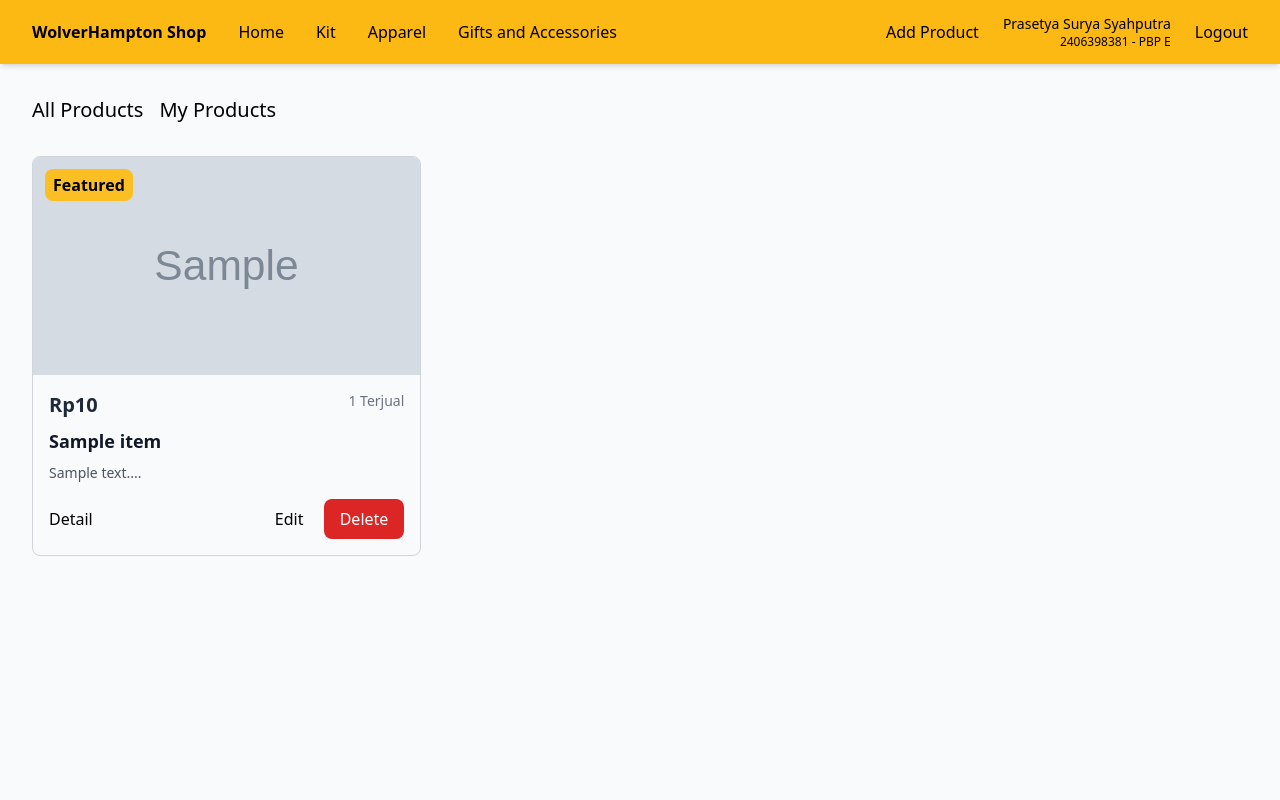
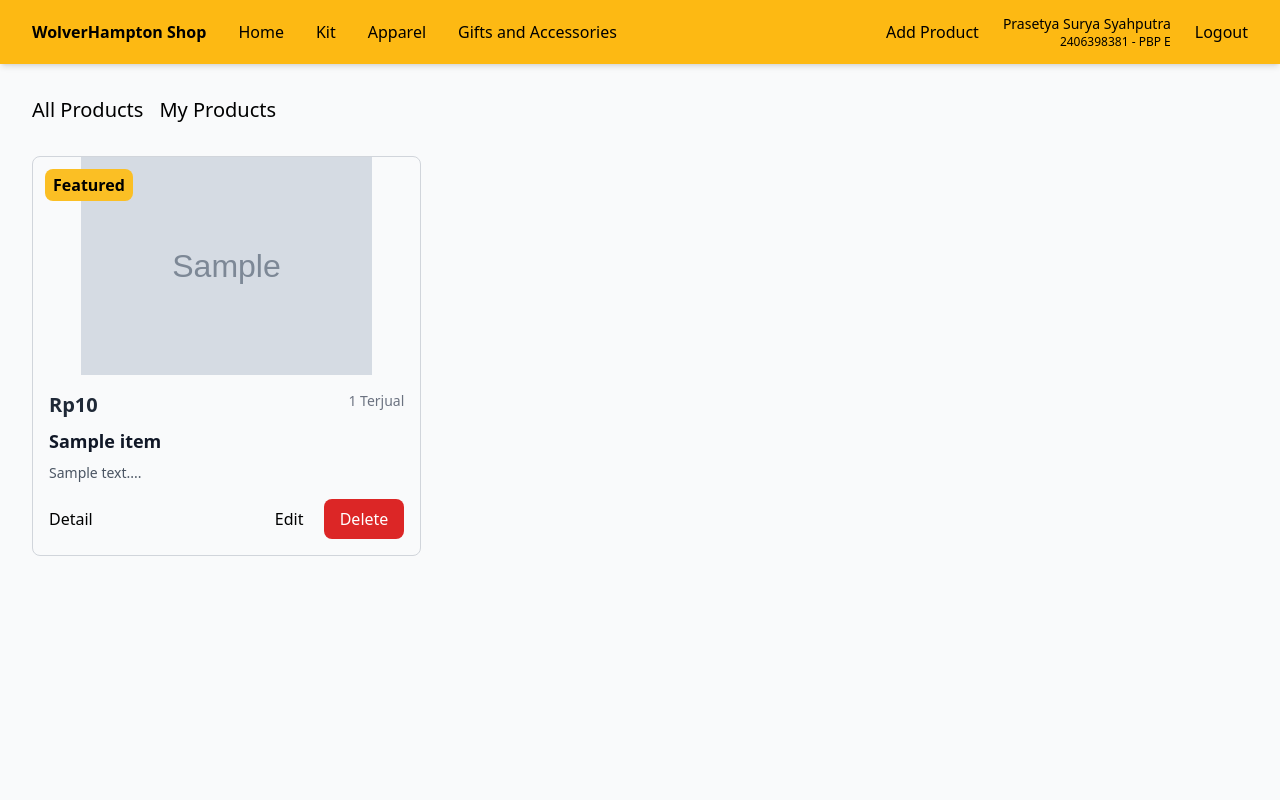
Before and after one commit to prasetyasurya-ui/football_shop, a Django app: page / in a window 1280 px wide. Run offline with Django 5.2, Linux system fonts and the light colour scheme; a user stored in the database is signed in; tables that the repository leaves empty hold one stand-in row (values such as "Sample post"); grey boxes marked "Sample" are stand-in pictures; some libraries are stand-ins or nearby versions.

Commit message:
added more styling

```diff
--- a/main/templates/card_product.html
+++ b/main/templates/card_product.html
@@ -3,7 +3,7 @@
 <div class="relative rounded-lg overflow-hidden border border-gray-300">
     <div class="aspect-[16/9] relative overflow-hidden">
         {% if product.thumbnail %}
-        <img src="{{ product.thumbnail }}" alt="a photo of {{ product.name }}" class="w-full h-full object-cover">
+        <img src="{{ product.thumbnail }}" alt="a photo of {{ product.name }}" class="w-full h-full object-contain">
         {% else %}
         <div class="w-full h-full bg-gray-200"></div>
         {% endif %}
--- a/main/templates/main.html
+++ b/main/templates/main.html
@@ -13,10 +13,10 @@
     <div class="max-w-7xl mx-auto py-8 px-8">
         <div class="mb-8 flex space-x-4">
             <a href="?filter=all">
-                <button type="button" class="text-xl">All Products</button>
+                <button type="button" class="text-xl ">All Products</button>
             </a>
             <a href="?filter=my">
-                <button type="button" class="text-xl">My Products</button>
+                <button type="button" class="text-xl ">My Products</button>
             </a>
         </div>
 
--- a/templates/base.html
+++ b/templates/base.html
@@ -7,6 +7,7 @@
     {% block meta %} {% endblock meta %}
     <script src="https://cdn.tailwindcss.com"></script>
     <link rel="stylesheet" href="{% static 'css/global.css' %}">
+    <link rel="icon" type="image/png" sizes="32x32" href="https://shop.wolves.co.uk/siteimg/favicons/favicon-32x32.png?v=24052021">
 </head>
 
 <body>
```
